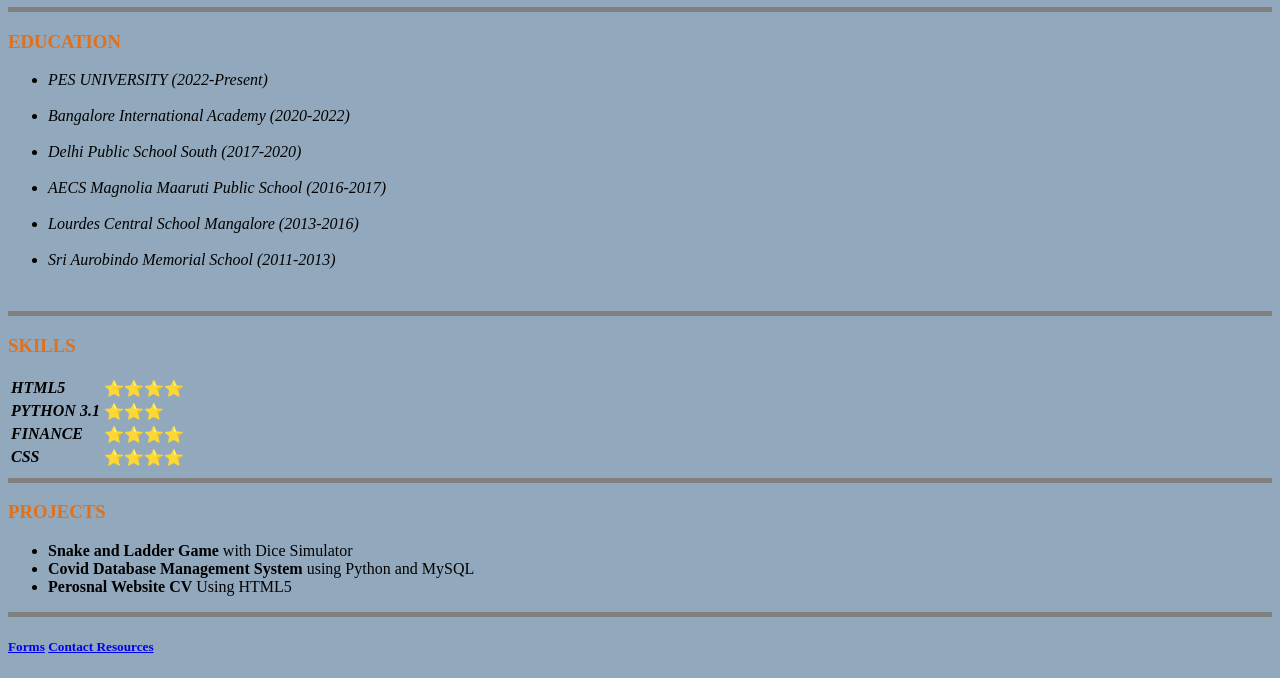
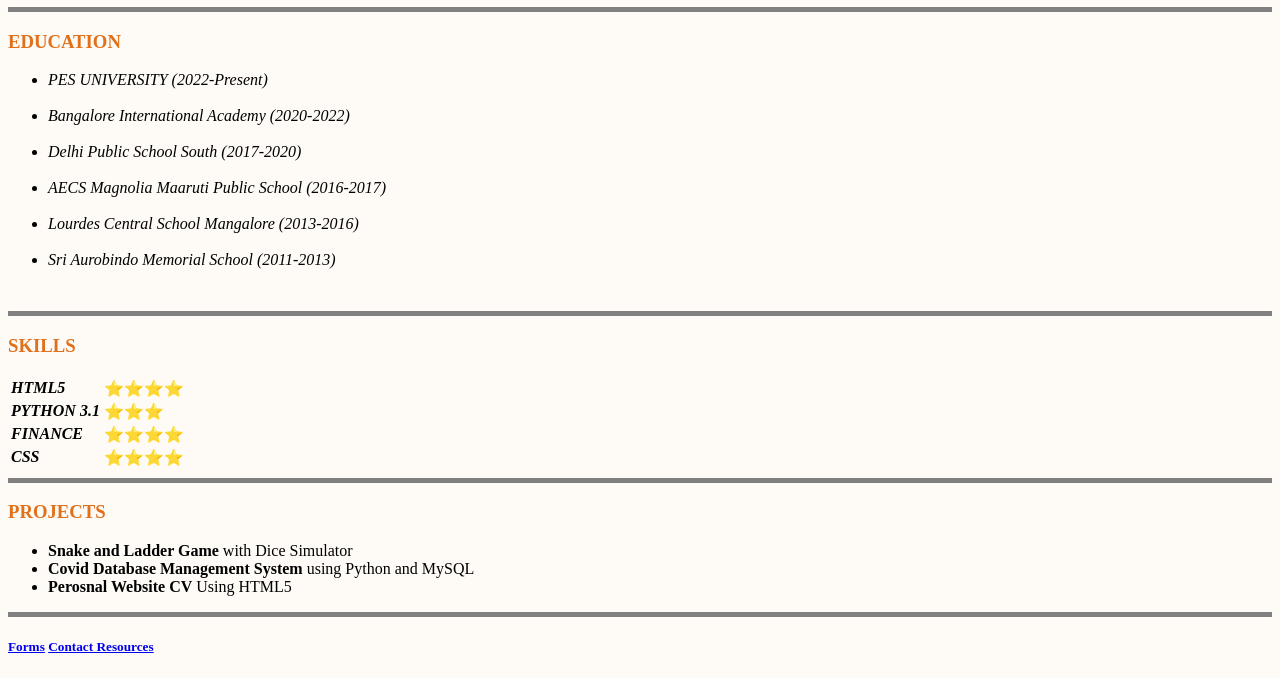
Before and after one commit to SahilPrabhu/cv, a plain HTML site: page index.html in a window 1280 px wide. Shown: the part 217-895 px from the top of the page. Drawn offline with Linux system fonts and the light colour scheme.

Commit message:
Update styles.css

```diff
--- a/css/styles.css
+++ b/css/styles.css
@@ -1,3 +1,3 @@
-body{background-color: #92A9BD;}
+body{background-color: #FEFBF6;}
 h1{color: #BD4B4B;}
 h3{color: #E1701A;}
```
